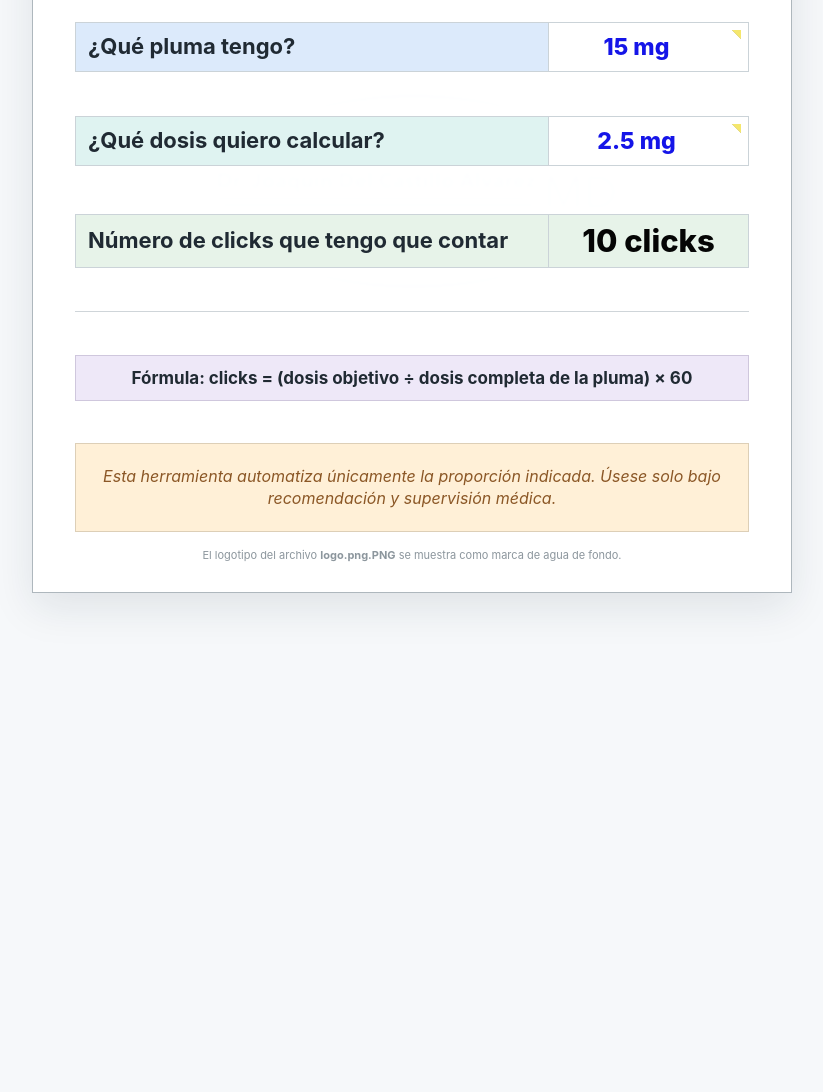
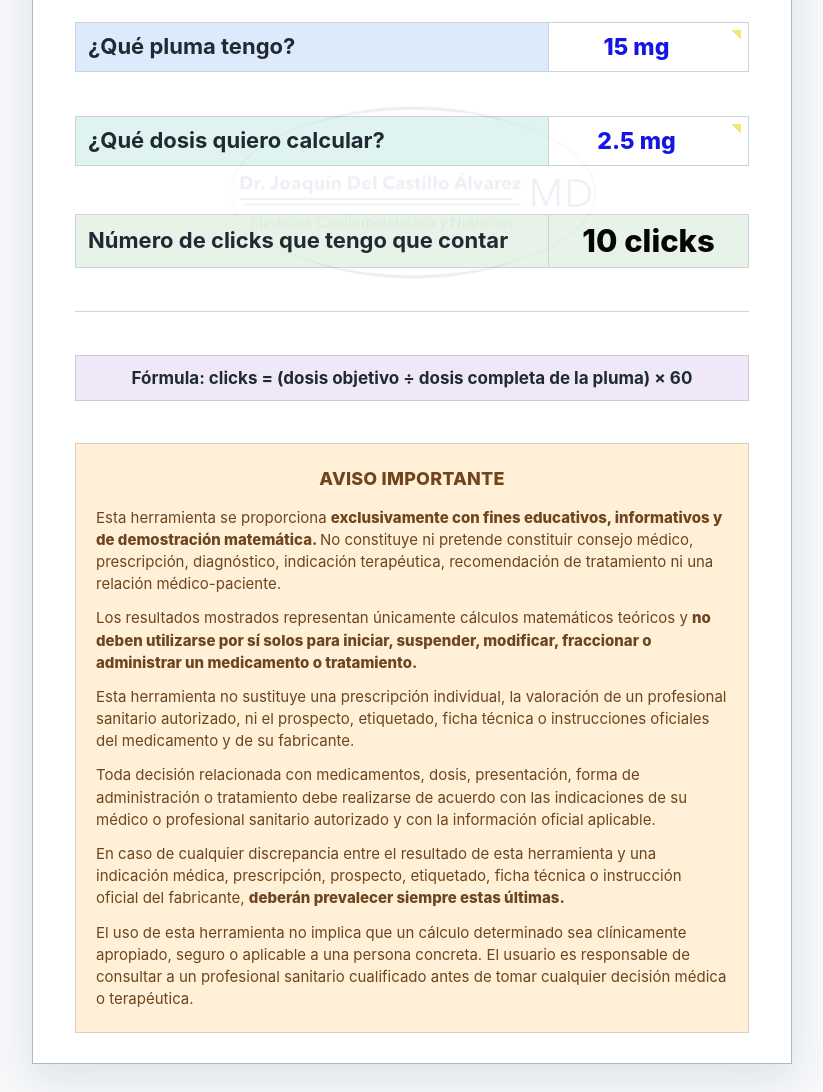
Before and after one commit to DrJoaquinDelCastillo/Calculadora-dosis-clicks, a plain HTML site: page index.html in a window 1280 px wide. Shown: the part 207-1299 px from the top of the page, without its empty margins (228-1051 px from the left). Before the commit the page ends 828 px from the top, so only its background shows below. Drawn offline with Linux system fonts and the light colour scheme.

Commit message:
Update index.html

```diff
--- a/index.html
+++ b/index.html
@@ -1,21 +1,36 @@
 <!doctype html>
 <html lang="es">
+
 <head>
   <meta charset="utf-8">
-  <meta name="viewport" content="width=device-width, initial-scale=1, viewport-fit=cover">
+
+  <meta
+    name="viewport"
+    content="width=device-width, initial-scale=1, viewport-fit=cover"
+  >
+
   <meta name="theme-color" content="#1f3d59">
 
   <title>Calculadora de clicks</title>
 
-  <!-- Para que al agregarla al iPhone use tu logotipo como icono -->
+  <!-- Icono al agregar la página a la pantalla de inicio del iPhone -->
   <link rel="apple-touch-icon" href="logo.png.PNG">
 
-  <!-- Apariencia tipo app al abrir desde la pantalla de inicio -->
+  <!-- Apariencia tipo app en iPhone -->
   <meta name="apple-mobile-web-app-capable" content="yes">
-  <meta name="apple-mobile-web-app-status-bar-style" content="default">
-  <meta name="apple-mobile-web-app-title" content="Calculadora">
+
+  <meta
+    name="apple-mobile-web-app-status-bar-style"
+    content="default"
+  >
+
+  <meta
+    name="apple-mobile-web-app-title"
+    content="Calculadora"
+  >
 
   <style>
+
     :root {
       --navy: #1f3d59;
       --text: #202a33;
@@ -30,380 +45,866 @@
       --shadow: 0 14px 40px rgba(20, 38, 55, 0.10);
     }
 
+
     * {
       box-sizing: border-box;
     }
 
-    html, body {
+
+    html,
+    body {
       min-height: 100%;
     }
 
+
     body {
       margin: 0;
-      font-family: -apple-system, BlinkMacSystemFont, "SF Pro Text",
-                   "Helvetica Neue", Arial, sans-serif;
+
+      font-family:
+        -apple-system,
+        BlinkMacSystemFont,
+        "SF Pro Text",
+        "Helvetica Neue",
+        Arial,
+        sans-serif;
+
       color: var(--text);
+
       background: #f6f8fa;
+
       -webkit-font-smoothing: antialiased;
+
       position: relative;
     }
 
-    /* Marca de agua fija: sube tu logotipo como "logo.png" */
-    body::before {
-      content: "";
+
+    /*
+    =====================================================
+    MARCA DE AGUA
+    =====================================================
+
+    El logo permanece fijo en el centro de la pantalla.
+
+    Si quiere hacerlo MÁS visible:
+    cambie opacity: 0.08 por 0.10 o 0.12
+
+    Si quiere hacerlo MÁS tenue:
+    cambie opacity: 0.08 por 0.05 o 0.06
+    */
+
+    .watermark {
       position: fixed;
-      inset: 0;
+
+      top: 50%;
+      left: 50%;
+
+      transform: translate(-50%, -50%);
+
+      width: min(62vw, 380px);
+      height: min(62vw, 380px);
+
       background-image: url("logo.png.PNG");
       background-repeat: no-repeat;
-      background-position: center center;
-      background-size: min(68vw, 430px);
-      opacity: 0.055;
+      background-position: center;
+      background-size: contain;
+
+      opacity: 0.08;
+
       pointer-events: none;
-      z-index: 0;
+
+      z-index: 999;
+
+      mix-blend-mode: multiply;
     }
+
 
     .page {
       position: relative;
+
       z-index: 1;
+
       min-height: 100svh;
+
       display: flex;
+
       justify-content: center;
+
       align-items: flex-start;
+
       padding:
         max(24px, env(safe-area-inset-top))
         16px
         max(28px, env(safe-area-inset-bottom));
     }
 
+
     .card {
       width: min(100%, 760px);
-      background: rgba(255, 255, 255, 0.94);
+
+      background: rgba(255, 255, 255, 0.96);
+
       border: 1px solid #aeb7bd;
+
       box-shadow: var(--shadow);
+
       padding: 0 42px 30px;
+
       margin-top: 18px;
-      backdrop-filter: blur(1.5px);
-      -webkit-backdrop-filter: blur(1.5px);
+
+      position: relative;
     }
+
 
     .title {
       margin: 0 -1px;
+
       background: var(--navy);
+
       color: white;
+
       text-align: center;
+
       font-weight: 800;
+
       letter-spacing: 0.2px;
+
       font-size: clamp(25px, 4.2vw, 34px);
+
       line-height: 1.1;
+
       padding: 16px 14px;
+
       text-transform: uppercase;
     }
 
+
     .subtitle {
       max-width: 650px;
+
       margin: 17px auto 52px;
+
       text-align: center;
+
       font-size: clamp(15px, 2.5vw, 19px);
+
       line-height: 1.25;
+
       font-style: italic;
+
       color: #30373d;
     }
 
+
     .calculator {
       display: grid;
+
       gap: 44px;
     }
 
+
     .row {
       display: grid;
-      grid-template-columns: minmax(0, 1fr) 200px;
+
+      grid-template-columns:
+        minmax(0, 1fr)
+        200px;
+
       min-height: 50px;
+
       border: 1px solid var(--line);
+
       background: white;
     }
+
 
     .row.pen .label {
       background: var(--blue-row);
     }
 
+
     .row.dose .label {
       background: var(--teal-row);
     }
 
+
     .row.result {
       margin-top: 4px;
-      grid-template-columns: minmax(0, 1fr) 200px;
+
+      grid-template-columns:
+        minmax(0, 1fr)
+        200px;
+
       background: var(--green-row);
     }
+
 
     .row.result .label,
     .row.result .value {
       background: var(--green-row);
     }
 
+
     .label {
       display: flex;
+
       align-items: center;
+
       padding: 8px 12px;
+
       font-size: clamp(17px, 3vw, 22px);
+
       font-weight: 700;
+
       line-height: 1.15;
     }
 
+
     .control {
       position: relative;
+
       display: flex;
+
       align-items: stretch;
+
       background: white;
+
       border-left: 1px solid var(--line);
     }
 
+
     select {
       width: 100%;
+
       min-height: 48px;
+
       border: 0;
+
       outline: none;
+
       background: white;
+
       color: #1515e8;
+
       font: inherit;
+
       font-size: clamp(18px, 3.4vw, 23px);
+
       font-weight: 800;
+
       text-align: center;
+
       text-align-last: center;
+
       padding: 7px 36px 7px 12px;
+
       appearance: none;
+
       -webkit-appearance: none;
+
       cursor: pointer;
     }
 
+
+    /*
+    Pequeño triángulo amarillo del menú
+    */
+
     .control::after {
       content: "";
+
       position: absolute;
+
       right: 7px;
+
       top: 7px;
+
       width: 0;
+
       height: 0;
+
       border-left: 9px solid transparent;
+
       border-top: 9px solid #f5e76d;
+
       pointer-events: none;
-      filter: drop-shadow(0 0 0.3px #a99d47);
+
+      filter: drop-shadow(
+        0 0 0.3px #a99d47
+      );
     }
+
 
     .value {
       display: flex;
+
       align-items: center;
+
       justify-content: center;
+
       min-height: 52px;
+
       border-left: 1px solid var(--line);
+
       font-size: clamp(23px, 4vw, 31px);
+
       font-weight: 850;
+
       color: #050505;
+
       text-align: center;
+
       padding: 5px 10px;
+
       white-space: nowrap;
     }
 
+
     .divider {
       height: 1px;
+
       background: #cfd5d9;
+
       margin: 43px 0;
     }
 
+
     .formula {
       background: var(--purple-box);
+
       border: 1px solid #cfc7dd;
+
       padding: 11px 14px;
+
       text-align: center;
+
       font-size: clamp(14px, 2.6vw, 17px);
+
       line-height: 1.3;
+
       font-weight: 750;
     }
 
+
+    /*
+    =====================================================
+    AVISO IMPORTANTE
+    =====================================================
+    */
+
     .disclaimer {
       margin-top: 42px;
+
       background: var(--cream-box);
+
       border: 1px solid #ddcfb7;
-      padding: 22px 18px;
-      text-align: center;
-      font-size: clamp(13px, 2.4vw, 16px);
-      line-height: 1.35;
-      color: #8b5726;
-      font-style: italic;
+
+      padding: 22px 20px;
+
+      color: #6d451f;
+
+      font-size: clamp(12px, 2.2vw, 15px);
+
+      line-height: 1.48;
+
+      text-align: left;
+
+      font-style: normal;
     }
 
-    .watermark-note {
-      margin-top: 16px;
+
+    .disclaimer-title {
+      display: block;
+
       text-align: center;
-      font-size: 11px;
-      color: #8c969d;
+
+      font-size: clamp(15px, 2.7vw, 18px);
+
+      font-weight: 800;
+
+      color: #70451c;
+
+      margin-bottom: 14px;
+
+      letter-spacing: 0.2px;
     }
 
+
+    .disclaimer p {
+      margin:
+
+        0
+        0
+        12px
+        0;
+    }
+
+
+    .disclaimer p:last-child {
+      margin-bottom: 0;
+    }
+
+
+    .disclaimer strong {
+      font-weight: 800;
+    }
+
+
+    /*
+    =====================================================
+    ADAPTACIÓN PARA IPHONE
+    =====================================================
+    */
+
     @media (max-width: 620px) {
+
       .page {
         padding-left: 10px;
+
         padding-right: 10px;
       }
 
+
       .card {
         padding: 0 16px 20px;
+
         margin-top: 6px;
+
         border-radius: 0;
       }
 
+
       .title {
         margin-left: -1px;
+
         margin-right: -1px;
+
         padding: 14px 8px;
       }
+
 
       .subtitle {
         margin-bottom: 38px;
       }
 
+
       .calculator {
         gap: 34px;
       }
 
+
       .row,
       .row.result {
-        grid-template-columns: minmax(0, 1fr) 124px;
+        grid-template-columns:
+          minmax(0, 1fr)
+          124px;
       }
+
 
       .label {
         padding-left: 8px;
+
         padding-right: 8px;
       }
 
+
       select {
         padding-left: 4px;
+
         padding-right: 24px;
       }
 
+
       .control::after {
         right: 5px;
+
         top: 5px;
+
         border-left-width: 7px;
+
         border-top-width: 7px;
       }
+
 
       .divider {
         margin: 34px 0;
       }
 
+
       .disclaimer {
         margin-top: 34px;
       }
+
+
+      .watermark {
+        width: 65vw;
+
+        height: 65vw;
+      }
+
     }
 
+
     @media (max-width: 390px) {
+
       .card {
         padding-left: 10px;
+
         padding-right: 10px;
       }
 
+
       .row,
       .row.result {
-        grid-template-columns: minmax(0, 1fr) 110px;
+        grid-template-columns:
+          minmax(0, 1fr)
+          110px;
       }
+
 
       .label {
         font-size: 16px;
       }
 
+
       select {
         font-size: 18px;
       }
 
+
       .value {
         font-size: 23px;
       }
+
     }
+
   </style>
 </head>
 
+
 <body>
+
+  <!--
+  MARCA DE AGUA FIJA
+  -->
+  <div
+    class="watermark"
+    aria-hidden="true"
+  ></div>
+
+
   <main class="page">
-    <section class="card" aria-label="Calculadora de clicks">
-      <h1 class="title">Calculadora de clicks</h1>
+
+    <section
+      class="card"
+      aria-label="Calculadora de clicks"
+    >
+
+
+      <h1 class="title">
+        Calculadora de clicks
+      </h1>
+
 
       <p class="subtitle">
-        Ejercicio de proporcionalidad: 60 clicks = 1 dosis completa de la presentación seleccionada
+        Ejercicio de proporcionalidad:
+        60 clicks = 1 dosis completa de la presentación seleccionada
       </p>
 
+
       <div class="calculator">
+
+
+        <!-- PRESENTACIÓN -->
+
         <div class="row pen">
-          <label class="label" for="pen">¿Qué pluma tengo?</label>
+
+          <label
+            class="label"
+            for="pen"
+          >
+            ¿Qué pluma tengo?
+          </label>
+
+
           <div class="control">
-            <select id="pen" aria-label="Presentación de la pluma">
-              <option value="2.5">2.5 mg</option>
-              <option value="5">5 mg</option>
-              <option value="7.5">7.5 mg</option>
-              <option value="10">10 mg</option>
-              <option value="12.5">12.5 mg</option>
-              <option value="15" selected>15 mg</option>
+
+            <select
+              id="pen"
+              aria-label="Presentación de la pluma"
+            >
+
+              <option value="2.5">
+                2.5 mg
+              </option>
+
+              <option value="5">
+                5 mg
+              </option>
+
+              <option value="7.5">
+                7.5 mg
+              </option>
+
+              <option value="10">
+                10 mg
+              </option>
+
+              <option value="12.5">
+                12.5 mg
+              </option>
+
+              <option
+                value="15"
+                selected
+              >
+                15 mg
+              </option>
+
             </select>
+
           </div>
+
         </div>
 
+
+        <!-- DOSIS OBJETIVO -->
+
         <div class="row dose">
-          <label class="label" for="dose">¿Qué dosis quiero calcular?</label>
+
+          <label
+            class="label"
+            for="dose"
+          >
+            ¿Qué dosis quiero calcular?
+          </label>
+
+
           <div class="control">
-            <select id="dose" aria-label="Dosis objetivo">
-              <option value="2.5" selected>2.5 mg</option>
-              <option value="5">5 mg</option>
-              <option value="7.5">7.5 mg</option>
-              <option value="10">10 mg</option>
-              <option value="12.5">12.5 mg</option>
-              <option value="15">15 mg</option>
+
+            <select
+              id="dose"
+              aria-label="Dosis objetivo"
+            >
+
+              <option
+                value="2.5"
+                selected
+              >
+                2.5 mg
+              </option>
+
+              <option value="5">
+                5 mg
+              </option>
+
+              <option value="7.5">
+                7.5 mg
+              </option>
+
+              <option value="10">
+                10 mg
+              </option>
+
+              <option value="12.5">
+                12.5 mg
+              </option>
+
+              <option value="15">
+                15 mg
+              </option>
+
             </select>
+
           </div>
+
         </div>
 
+
+        <!-- RESULTADO -->
+
         <div class="row result">
-          <div class="label">Número de clicks que tengo que contar</div>
-          <div class="value" id="result" aria-live="polite">10 clicks</div>
+
+          <div class="label">
+            Número de clicks que tengo que contar
+          </div>
+
+
+          <div
+            class="value"
+            id="result"
+            aria-live="polite"
+          >
+            10 clicks
+          </div>
+
         </div>
+
+
       </div>
+
 
       <div class="divider"></div>
 
+
+      <!-- FÓRMULA -->
+
       <div class="formula">
-        Fórmula: clicks = (dosis objetivo ÷ dosis completa de la pluma) × 60
+
+        Fórmula: clicks =
+        (dosis objetivo ÷ dosis completa de la pluma) × 60
+
       </div>
 
+
+      <!--
+      ===================================================
+      AVISO IMPORTANTE
+      ===================================================
+      -->
+
       <div class="disclaimer">
-        Esta herramienta automatiza únicamente la proporción indicada.
-        Úsese solo bajo recomendación y supervisión médica.
+
+        <span class="disclaimer-title">
+          AVISO IMPORTANTE
+        </span>
+
+
+        <p>
+          Esta herramienta se proporciona
+          <strong>
+            exclusivamente con fines educativos,
+            informativos y de demostración matemática.
+          </strong>
+          No constituye ni pretende constituir consejo médico,
+          prescripción, diagnóstico, indicación terapéutica,
+          recomendación de tratamiento ni una relación
+          médico-paciente.
+        </p>
+
+
+        <p>
+          Los resultados mostrados representan únicamente
+          cálculos matemáticos teóricos y
+          <strong>
+            no deben utilizarse por sí solos para iniciar,
+            suspender, modificar, fraccionar o administrar
+            un medicamento o tratamiento.
+          </strong>
+        </p>
+
+
+        <p>
+          Esta herramienta no sustituye una prescripción
+          individual, la valoración de un profesional
+          sanitario autorizado, ni el prospecto, etiquetado,
+          ficha técnica o instrucciones oficiales del
+          medicamento y de su fabricante.
+        </p>
+
+
+        <p>
+          Toda decisión relacionada con medicamentos,
+          dosis, presentación, forma de administración o
+          tratamiento debe realizarse de acuerdo con las
+          indicaciones de su médico o profesional sanitario
+          autorizado y con la información oficial aplicable.
+        </p>
+
+
+        <p>
+          En caso de cualquier discrepancia entre el resultado
+          de esta herramienta y una indicación médica,
+          prescripción, prospecto, etiquetado, ficha técnica
+          o instrucción oficial del fabricante,
+          <strong>
+            deberán prevalecer siempre estas últimas.
+          </strong>
+        </p>
+
+
+        <p>
+          El uso de esta herramienta no implica que un cálculo
+          determinado sea clínicamente apropiado, seguro o
+          aplicable a una persona concreta. El usuario es
+          responsable de consultar a un profesional sanitario
+          cualificado antes de tomar cualquier decisión médica
+          o terapéutica.
+        </p>
+
       </div>
 
-      <div class="watermark-note">
-        El logotipo del archivo <strong>logo.png.PNG</strong> se muestra como marca de agua de fondo.
-      </div>
+
     </section>
+
   </main>
 
+
   <script>
-    const pen = document.getElementById("pen");
-    const dose = document.getElementById("dose");
-    const result = document.getElementById("result");
+
+    const pen =
+      document.getElementById("pen");
+
+
+    const dose =
+      document.getElementById("dose");
+
+
+    const result =
+      document.getElementById("result");
+
 
     function calculateClicks() {
-      const penMg = Number(pen.value);
-      const doseMg = Number(dose.value);
 
-      if (!Number.isFinite(penMg) || !Number.isFinite(doseMg) || penMg <= 0) {
+      const penMg =
+        Number(pen.value);
+
+
+      const doseMg =
+        Number(dose.value);
+
+
+      if (
+        !Number.isFinite(penMg) ||
+        !Number.isFinite(doseMg) ||
+        penMg <= 0
+      ) {
+
         result.textContent = "—";
+
         return;
+
       }
 
-      const clicks = Math.round((doseMg / penMg) * 60);
-      result.textContent = `${clicks} ${clicks === 1 ? "click" : "clicks"}`;
+
+      const clicks =
+        Math.round(
+          (doseMg / penMg) * 60
+        );
+
+
+      result.textContent =
+        `${clicks} ${clicks === 1 ? "click" : "clicks"}`;
+
     }
 
-    pen.addEventListener("change", calculateClicks);
-    dose.addEventListener("change", calculateClicks);
+
+    pen.addEventListener(
+      "change",
+      calculateClicks
+    );
+
+
+    dose.addEventListener(
+      "change",
+      calculateClicks
+    );
+
 
     calculateClicks();
+
   </script>
+
+
 </body>
+
 </html>
```
